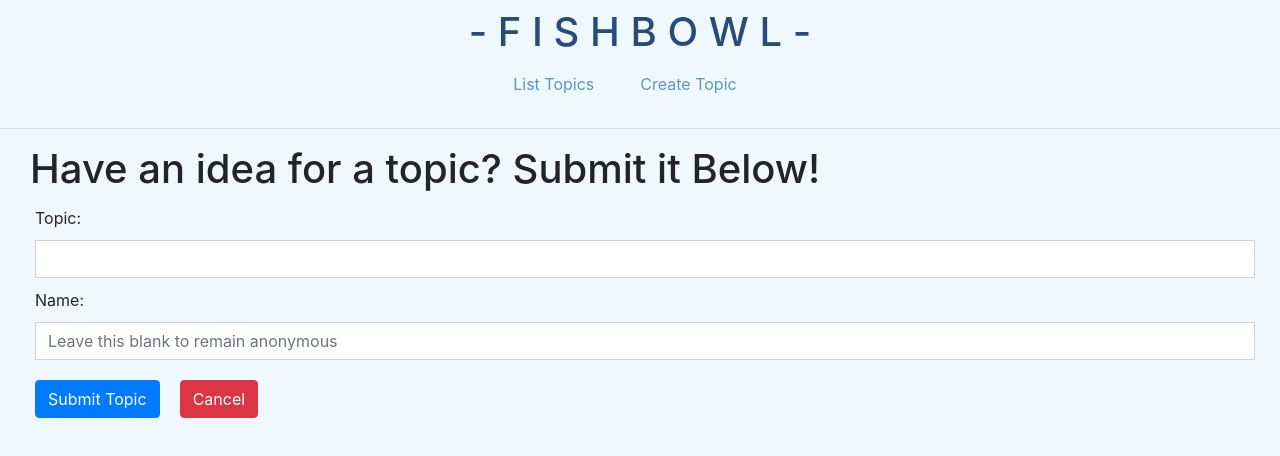
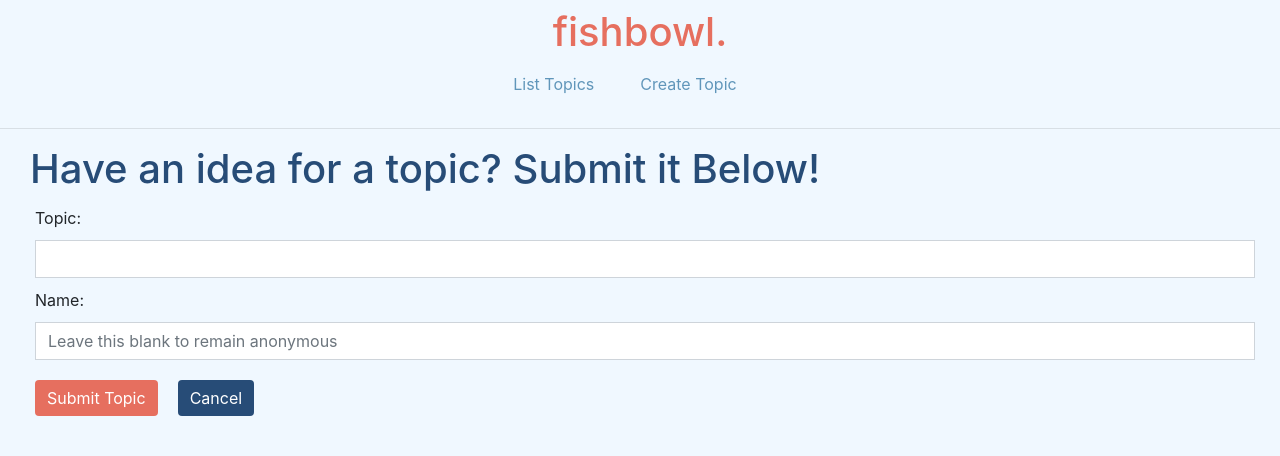
Before and after one commit to nbawa95/fishbowl-app, a React (Create React App) app in the folder client/: page /topics/create in a window 1280 px wide. Shown: the top 456 px of the page. Built offline with nearby package versions, Linux system fonts and the light colour scheme.

Commit message:
added some new colors

```diff
--- a/client/public/index.html
+++ b/client/public/index.html
@@ -2,12 +2,12 @@
 <html lang="en">
   <head>
     <meta charset="utf-8" />
-    <link rel="icon" href="%PUBLIC_URL%/favicon.ico" />
+    <link rel="icon" href="%PUBLIC_URL%/fishbowlLogo.png" />
     <meta name="viewport" content="width=device-width, initial-scale=1" />
     <meta name="theme-color" content="#000000" />
     <meta
-      name="description"
-      content="Web site created using create-react-app"
+      name="Fishbowl"
+      content="Let's Play"
     />
     <link rel="apple-touch-icon" href="%PUBLIC_URL%/logo192.png" />
     <!--
--- a/client/src/components/NavBar.jsx
+++ b/client/src/components/NavBar.jsx
@@ -21,7 +21,7 @@ class NavBar extends Component {
         return (
             <Container>
                 <Nav>
-                    <h1 style={{textAlign: "center"}}>- F I S H B O W L -</h1>
+                    <h1 style={{textAlign: "center", color: "#E66F5F"}}>fishbowl.</h1>
                     <Links style={{display: "flex"}} />
                 </Nav>
             </Container>
--- a/client/src/index.css
+++ b/client/src/index.css
@@ -30,6 +30,11 @@ a {
   color: #fff !important
 }
 
+.questionCard:hover {
+  border-color: rgb(230, 111, 95, 0.5);
+  border-width: 4px;
+}
+
 @media screen and (max-width: 480px) {
   .iasQdL {
     padding: 0 25px 40px 25px !important;
--- a/client/src/pages/Answers.js
+++ b/client/src/pages/Answers.js
@@ -58,6 +58,15 @@ class Answers extends Component {
       axios.post('/api/answers/add', payload)
       .then(res => console.log(res.data));
 
+      axios.get('/api/answers/' + window.location.href.split("answers/")[1]).then(answers => {
+        if (answers.data != null) {
+          this.setState({
+              answers: answers.data,
+              isLoading: false,
+          })
+        }
+      });
+
       // await api.addAnswer(payload).then(res => {
       //     window.alert(`Answer inserted successfully`)
       //     // this.setState({
@@ -91,10 +100,10 @@ class Answers extends Component {
 
         return (
             <Wrapper>
-              <h1 style={{color: "#274c77", textAlign: "center"}}>{this.state.question}</h1>
-              <ListGroup variant="flush">
+              <h1 style={{color: "#274c77", textAlign: "center", paddingBottom: "10px"}}>{this.state.question}</h1>
+              <ListGroup variant="flush" style={{paddingBottom: "30px"}}>
               { this.state.answers.map((answer, key) =>
-                <ListGroup.Item style={{backgroundColor: "transparent", color: "#1b2845"}}><b>{answer.name}:</b> {answer.answer}</ListGroup.Item>
+                <ListGroup.Item style={{backgroundColor: "white", color: "#1b2845", paddingBottom: "10px"}}><b>{answer.name}:</b> {answer.answer}</ListGroup.Item>
               )}
               </ListGroup>
               <Form>
@@ -105,7 +114,7 @@ class Answers extends Component {
                 <Form.Group controlId="formBasicAnswer">
                   <Form.Control onChange={this.handleChangeInputAnswer} id="answer" as="textarea" rows="3" placeholder="Type your answer" />
                 </Form.Group>
-                <Button style={{backgroundColor: "#274c77", border: "none"}} onClick={this.submitAnswer} variant="primary">
+                <Button style={{backgroundColor: "#E66F5F", border: "none"}} onClick={this.submitAnswer} variant="primary">
                   Submit your answer
                 </Button>
               </Form>
--- a/client/src/pages/TopicsInsert.jsx
+++ b/client/src/pages/TopicsInsert.jsx
@@ -63,8 +63,10 @@ class TopicsInsert extends Component {
           name: this.state.name,
         }
 
-        axios.post('/api/topics/create', payload)
-        .then(res => console.log(res.data));
+        // axios.post('/api/topics/create', payload)
+        // .then(res => console.log(res.data));
+
+        window.location.href='/topics/getTopics'
 
     }
 
@@ -72,7 +74,7 @@ class TopicsInsert extends Component {
         const { question, name } = this.state
         return (
             <Wrapper>
-                <Title>Have an idea for a topic? Submit it Below!</Title>
+                <Title style={{color: "#274c77"}}>Have an idea for a topic? Submit it Below!</Title>
 
                 <Label>Topic: </Label>
                 <InputText
@@ -88,8 +90,8 @@ class TopicsInsert extends Component {
                     placeholder="Leave this blank to remain anonymous"
                 />
 
-                <Button onClick={this.handleAddMovie}>Submit Topic</Button>
-                <CancelButton id="cancelButton" href={'/'}>Cancel</CancelButton>
+                <Button onClick={this.handleAddMovie} style={{backgroundColor: "#E66F5F", border: "none"}}>Submit Topic</Button>
+                <CancelButton id="cancelButton" style={{backgroundColor: "#274c77", border: "none"}} href={'/'}>Cancel</CancelButton>
             </Wrapper>
         )
     }
--- a/client/src/pages/TopicsList.jsx
+++ b/client/src/pages/TopicsList.jsx
@@ -58,7 +58,7 @@ class TopicsList extends Component {
             <Wrapper>
 
                 <CardDeck>
-                  <Card style={{borderColor: "#a3cef1", borderWidth: "4px"}}>
+                  <Card style={{borderColor: "rgb(230, 111, 95, 0.5)", borderWidth: "4px"}}>
                     <Card.Body style={{textAlign: "center"}}>
                       <Card.Title style={{color: "#274c77"}}>Create a Topic</Card.Title>
                       <Card.Text>
@@ -68,7 +68,7 @@ class TopicsList extends Component {
                   </Card>
 
                   { topics.map((theTopic, key) =>
-                    <Card key={key} style={{borderTopColor: "#a3cef1", borderTopWidth: "4px"}}>
+                    <Card className="questionCard" key={key} style={{borderTopColor: "rgb(230, 111, 95, 0.5)", borderTopWidth: "4px"}}>
                       <Card.Body style={{textAlign: "center"}}>
                         <Card.Title style={{color: "#274c77"}}>{theTopic.question}</Card.Title>
                         <Card.Text style={{color: "#8b8c89"}}>
```
Also changed, not shown: client/public/fishbowlLogo.png (added).
